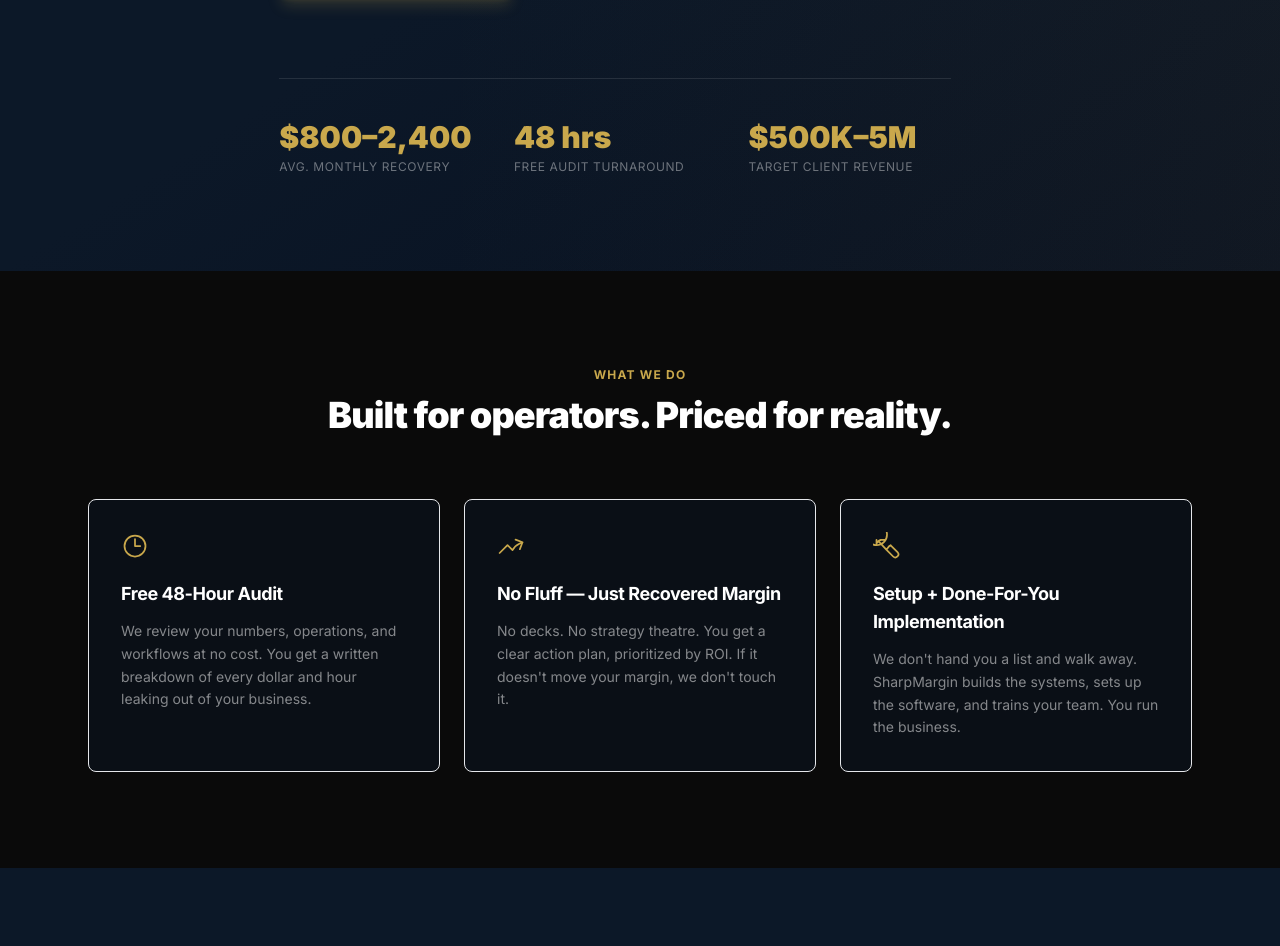
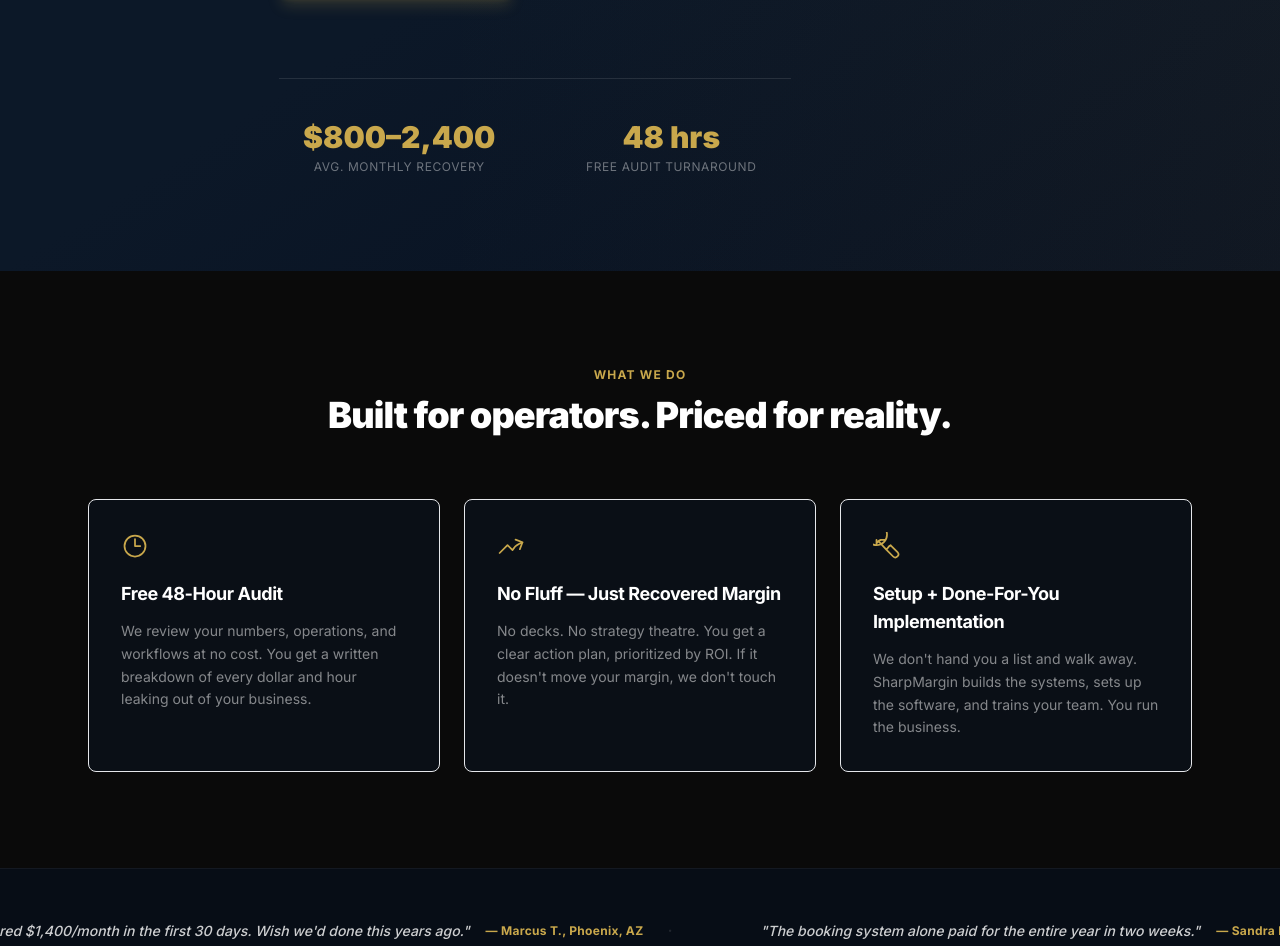
Before and after one commit to NobleLandCo/sharpmargin, a Next.js app: page / in a window 1280 px wide. Shown: the part 546-1492 px from the top of the page. Built offline with nearby package versions, Linux system fonts and the light colour scheme.

Commit message:
Add Calendly booking link to contact page

```diff
--- a/src/app/contact/page.tsx
+++ b/src/app/contact/page.tsx
@@ -50,10 +50,21 @@ export default function ContactPage() {
                 <div>
                   <div className="text-xs text-[#C9A84C] font-bold tracking-widest uppercase mb-1.5">Email</div>
                   <a
-                    href="mailto:josh@sharpmargin.com"
+                    href="mailto:info@sharpmargin.com"
                     className="text-white/70 hover:text-white transition-colors text-sm"
                   >
-                    josh@sharpmargin.com
+                    info@sharpmargin.com
+                  </a>
+                </div>
+                <div>
+                  <div className="text-xs text-[#C9A84C] font-bold tracking-widest uppercase mb-1.5">Schedule a Call</div>
+                  <a
+                    href="https://calendly.com/sharpmargin-info/one-on-one-discovery-call"
+                    target="_blank"
+                    rel="noopener noreferrer"
+                    className="inline-block mt-1 px-5 py-2.5 bg-[#C9A84C] text-[#0C1828] font-bold text-xs tracking-wider uppercase rounded hover:bg-[#d4b460] transition-colors"
+                  >
+                    Book Free 15-Min Call →
                   </a>
                 </div>
                 <div>
--- a/src/app/page.tsx
+++ b/src/app/page.tsx
@@ -40,10 +40,22 @@ const valueProps = [
 const stats = [
   { value: "$800–2,400", label: "avg. monthly recovery" },
   { value: "48 hrs", label: "free audit turnaround" },
-  { value: "$500K–5M", label: "target client revenue" },
 ];
 
 const industries = ["HVAC", "Plumbing", "General Contracting", "Cleaning Companies", "Landscaping", "Electrical"];
+
+const testimonials = [
+  { quote: "Recovered $1,400/month in the first 30 days. Wish we'd done this years ago.", name: "Marcus T.", city: "Phoenix, AZ" },
+  { quote: "The booking system alone paid for the entire year in two weeks.", name: "Sandra K.", city: "Denver, CO" },
+  { quote: "Found $800/month in software we weren't even using anymore.", name: "Ray L.", city: "Austin, TX" },
+  { quote: "Finally have a maintenance plan bringing in recurring revenue every month.", name: "Diane P.", city: "Nashville, TN" },
+  { quote: "The audit took 48 hours. The ROI was obvious before they even finished.", name: "Tom B.", city: "Charlotte, NC" },
+  { quote: "Three Google reviews a week now on autopilot. Our ranking jumped in a month.", name: "Keisha M.", city: "Atlanta, GA" },
+  { quote: "Best $500/month I spend. Honestly it pays for itself 4x over.", name: "James R.", city: "Las Vegas, NV" },
+  { quote: "We were leaving $1,200/month on the table and didn't even know it.", name: "Cynthia H.", city: "Tampa, FL" },
+  { quote: "Straightforward, fast, and they actually built everything themselves.", name: "Derek W.", city: "Columbus, OH" },
+  { quote: "No fluff. Just found the money and fixed it. That's exactly what we needed.", name: "Priya N.", city: "Dallas, TX" },
+];
 
 export default function HomePage() {
   return (
@@ -93,9 +105,9 @@ export default function HomePage() {
           </div>
 
           {/* Stats row */}
-          <div className="mt-20 pt-10 border-t border-white/10 grid grid-cols-3 gap-8 max-w-2xl">
+          <div className="mt-20 pt-10 border-t border-white/10 grid grid-cols-2 gap-8 max-w-lg">
             {stats.map((stat) => (
-              <div key={stat.label}>
+              <div key={stat.label} className="text-center">
                 <div className="text-2xl md:text-3xl font-black text-[#C9A84C] mb-1">{stat.value}</div>
                 <div className="text-xs text-white/40 uppercase tracking-wider">{stat.label}</div>
               </div>
@@ -126,6 +138,19 @@ export default function HomePage() {
               </div>
             ))}
           </div>
+        </div>
+      </section>
+
+      {/* TESTIMONIAL TICKER */}
+      <section className="bg-[#070D16] py-12 overflow-hidden border-y border-white/5">
+        <div className="flex animate-ticker whitespace-nowrap">
+          {[...testimonials, ...testimonials].map((t, i) => (
+            <div key={i} className="inline-flex items-center gap-4 mx-10 shrink-0">
+              <span className="text-white/80 text-sm font-medium italic">"{t.quote}"</span>
+              <span className="text-[#C9A84C] text-xs font-bold tracking-wide shrink-0">— {t.name}, {t.city}</span>
+              <span className="text-white/10 text-lg mx-2">·</span>
+            </div>
+          ))}
         </div>
       </section>
 
--- a/src/components/Footer.tsx
+++ b/src/components/Footer.tsx
@@ -37,10 +37,10 @@ export default function Footer() {
           <div>
             <h3 className="text-xs font-bold tracking-widest uppercase text-[#C9A84C] mb-4">Contact</h3>
             <a
-              href="mailto:josh@sharpmargin.com"
+              href="mailto:info@sharpmargin.com"
               className="text-white/60 hover:text-white text-sm transition-colors"
             >
-              josh@sharpmargin.com
+              info@sharpmargin.com
             </a>
             <div className="mt-6">
               <Link
--- a/src/components/Header.tsx
+++ b/src/components/Header.tsx
@@ -15,9 +15,9 @@ export default function Header() {
 
   return (
     <header className="fixed top-0 left-0 right-0 z-50 border-b border-white/5 bg-[#0C1828]/90 backdrop-blur-md">
-      <div className="max-w-6xl mx-auto px-6 h-16 flex items-center justify-between">
+      <div className="max-w-6xl mx-auto px-6 h-20 flex items-center justify-between">
         <Link href="/" className="flex items-center" aria-label="SharpMargin Home">
-          <Logo className="h-8 w-auto" />
+          <Logo className="h-14 w-auto" />
         </Link>
 
         {/* Desktop nav */}
--- a/tailwind.config.ts
+++ b/tailwind.config.ts
@@ -23,6 +23,15 @@ const config: Config = {
         tightest: "-0.04em",
         tighter: "-0.02em",
       },
+      animation: {
+        ticker: "ticker 40s linear infinite",
+      },
+      keyframes: {
+        ticker: {
+          "0%": { transform: "translateX(0)" },
+          "100%": { transform: "translateX(-50%)" },
+        },
+      },
     },
   },
   plugins: [],
```
